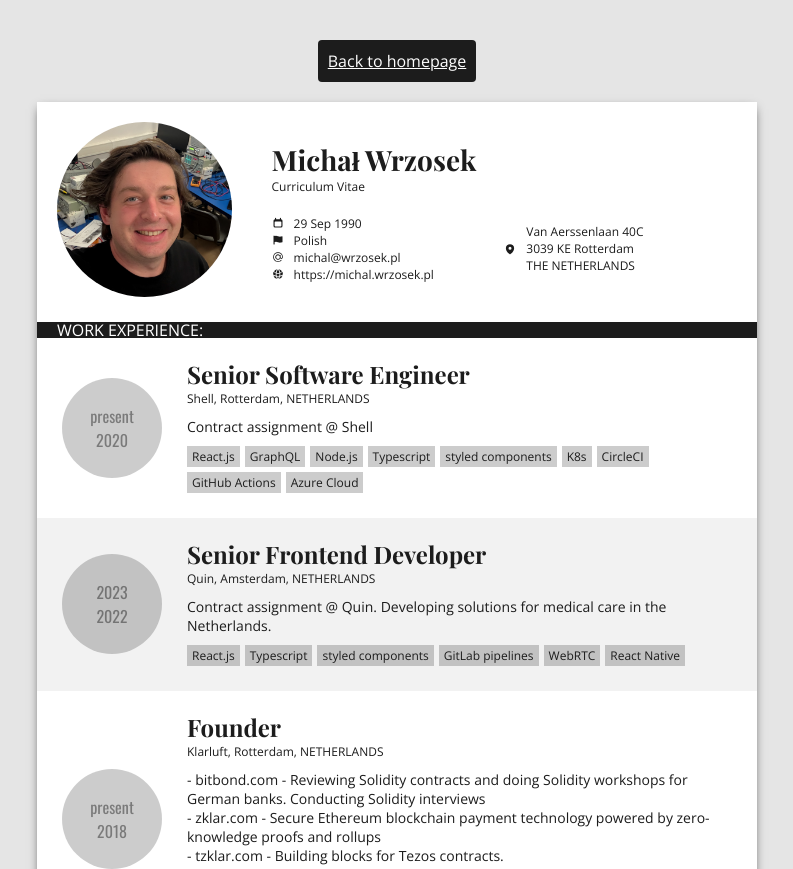
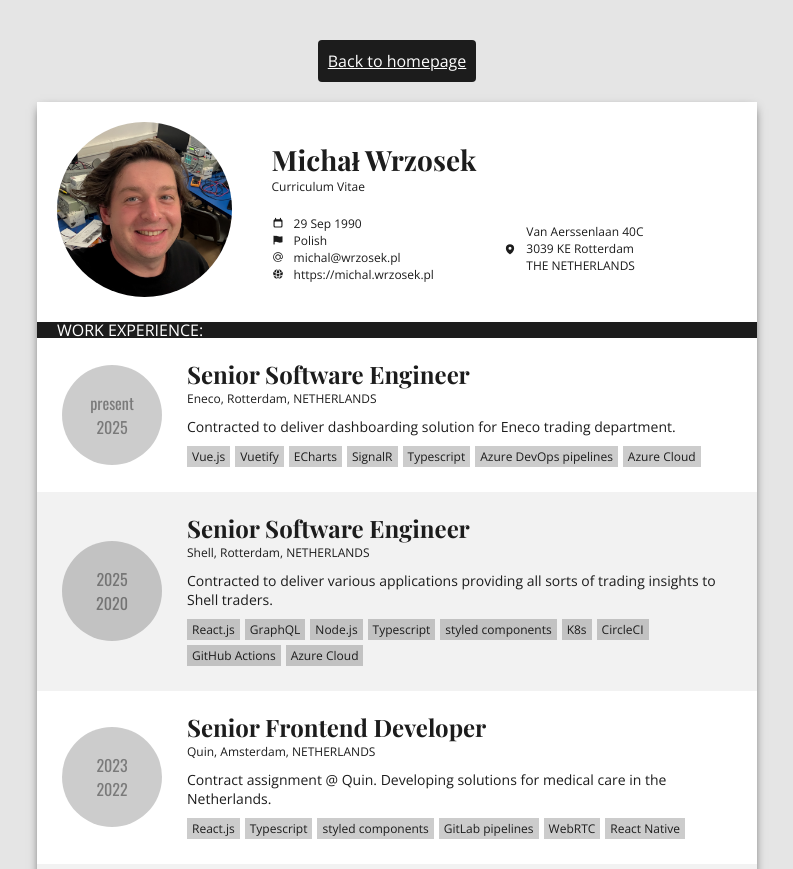
Before and after one commit to michal-wrzosek/michal-wrzosek, a Next.js app: page /cv in a window 1280 px wide. Shown: the top 869 px of the page, without its empty margins (243-1036 px from the left). Built offline with nearby package versions, Linux system fonts and the light colour scheme.

Commit message:
Updated my CV with Eneco info

```diff
--- a/src/app/(empty-layout)/cv/page.tsx
+++ b/src/app/(empty-layout)/cv/page.tsx
@@ -22,6 +22,25 @@ const cvData: CvData = {
   jobs: [
     {
       buzzwords: [
+        "Vue.js",
+        "Vuetify",
+        "ECharts",
+        "SignalR",
+        "Typescript",
+        "Azure DevOps pipelines",
+        "Azure Cloud",
+      ],
+      company: "Eneco",
+      dateFinished: "present",
+      dateStarted: "2025",
+      description: [
+        "Contracted to deliver dashboarding solution for Eneco trading department.",
+      ],
+      location: "Rotterdam, NETHERLANDS",
+      position: "Senior Software Engineer",
+    },
+    {
+      buzzwords: [
         "React.js",
         "GraphQL",
         "Node.js",
@@ -33,9 +52,11 @@ const cvData: CvData = {
         "Azure Cloud",
       ],
       company: "Shell",
-      dateFinished: "present",
+      dateFinished: "2025",
       dateStarted: "2020",
-      description: ["Contract assignment @ Shell"],
+      description: [
+        "Contracted to deliver various applications providing all sorts of trading insights to Shell traders.",
+      ],
       location: "Rotterdam, NETHERLANDS",
       position: "Senior Software Engineer",
     },
```
Also changed, not shown: 1 other file (tests, documents, lock files or other folders).
